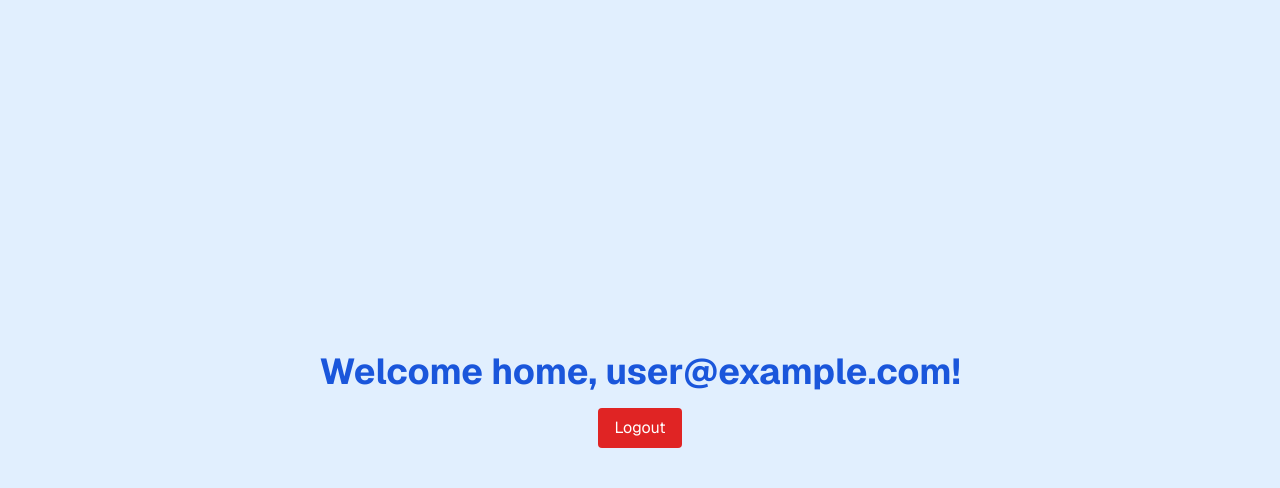
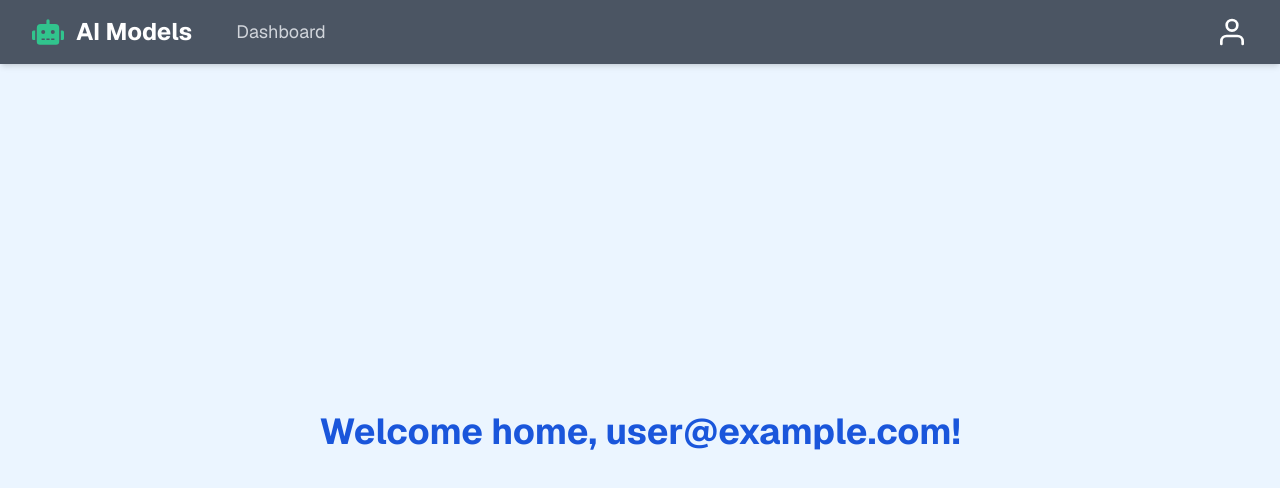
Before and after one commit to harishreyya/chatBot, a Next.js app: page / in a window 1280 px wide. Shown: the top 488 px of the page. Built offline with nearby package versions, Linux system fonts and the light colour scheme; no server answers; sample sign-in values are in the browser's storage.

Commit message:
added header

```diff
--- a/package.json
+++ b/package.json
@@ -9,6 +9,7 @@
     "lint": "next lint"
   },
   "dependencies": {
+    "@heroicons/react": "^2.2.0",
     "@next-auth/prisma-adapter": "^1.0.7",
     "@prisma/client": "^6.6.0",
     "flowbite": "^3.1.2",
@@ -21,6 +22,7 @@
     "react": "^19.0.0",
     "react-dom": "^19.0.0",
     "react-hot-toast": "^2.5.2",
+    "react-icons": "^5.5.0",
     "react-otp-input": "^3.1.1"
   },
   "devDependencies": {
--- a/src/app/page.tsx
+++ b/src/app/page.tsx
@@ -1,34 +1,98 @@
-'use client';
+"use client";
 
-import { useEffect } from 'react';
-import { useSession, signOut } from 'next-auth/react';
-import { useRouter } from 'next/navigation';
+import { useEffect, useState } from "react";
+import { useSession, signOut } from "next-auth/react";
+import { useRouter } from "next/navigation";
+import { Button, Modal } from "flowbite-react";
+import { FiUser } from "react-icons/fi";
+import { FaRobot} from "react-icons/fa";
 
 export default function Home() {
   const { data: session, status } = useSession();
   const router = useRouter();
+  const [isMenuOpen, setIsMenuOpen] = useState(false);
+  const [isLogoutModalOpen, setIsLogoutModalOpen] = useState(false);
 
   useEffect(() => {
-    if (status === 'unauthenticated') {
-      router.replace('/auth/login');
+    if (status === "unauthenticated") {
+      router.replace("/auth/login");
     }
   }, [status, router]);
 
-  if (status === 'loading') return <div>Loading...</div>;
+  if (status === "loading") return <div>Loading...</div>;
+
+  const handleLogout = () => {
+    setIsLogoutModalOpen(false);
+    signOut({ redirect: true, callbackUrl: "/auth/login" });
+  };
 
   return (
-    <main className="flex flex-col items-center justify-center min-h-screen bg-blue-100 space-y-4">
-      <h1 className="text-4xl font-bold text-blue-700">
-        Welcome home, {session?.user?.email}!
-      </h1>
-     { session?.user?.email  && <button
-        onClick={() =>
-          signOut({ redirect: true, callbackUrl: '/auth/login' })
-        }
-        className="px-4 py-2 bg-red-600 text-white rounded hover:bg-red-700"
+    <div className="min-h-screen bg-blue-50 flex flex-col">
+
+  <header className="flex items-center justify-between bg-gray-600 px-8 py-4 shadow-md ">
+  <div className="flex items-center gap-3">
+    <FaRobot className="h-8 w-8 text-green-400" />
+    <span className="text-2xl font-bold text-white">AI Models</span>
+    <span className="ml-4 pl-4 border-gray-600 text-lg text-gray-300">Dashboard</span>
+  </div>
+
+  {session?.user?.email && (
+    <div className="relative">
+      <button
+        onClick={() => setIsMenuOpen(!isMenuOpen)}
+        className="flex items-center focus:outline-none hover:opacity-80 transition"
       >
-        Logout
-      </button>}
-    </main>
+        <FiUser className="h-8 w-8 text-white cursor-pointer" />
+      </button>
+
+      {isMenuOpen && (
+        <div className="absolute right-0 mt-2 w-52 bg-white rounded-lg shadow-lg border border-gray-200 z-10">
+          <div className="p-4 border-b text-gray-800 text-sm">
+            {session.user.email}
+          </div>
+          <button
+            onClick={() => {
+              setIsMenuOpen(false);
+              setIsLogoutModalOpen(true);
+            }}
+            className="w-full text-left px-4 py-2 text-sm text-red-600 hover:bg-gray-100 rounded-b-lg cursor-pointer"
+          >
+            Logout
+          </button>
+        </div>
+      )}
+    </div>
+  )}
+</header>
+
+
+      <main className="flex-1 flex flex-col items-center justify-center space-y-4">
+        <h2 className="text-4xl font-bold text-blue-700">
+          Welcome home, {session?.user?.email}!
+        </h2>
+      </main>
+
+      <Modal
+  show={isLogoutModalOpen}
+  onClose={() => setIsLogoutModalOpen(false)}
+  size="sm"
+  popup
+>
+  <div className="p-4">
+    <h3 className="text-lg font-medium text-gray-900 mb-2">Confirm Logout</h3>
+    <p className="text-sm text-gray-600 mb-4">
+      Are you sure you want to log out from your account?
+    </p>
+    <div className="flex justify-end gap-2">
+      <Button color="gray" onClick={() => setIsLogoutModalOpen(false)} className="cursor-pointer">
+        Cancel
+      </Button>
+      <Button color="red" onClick={handleLogout} className="cursor-pointer">
+        Yes, Logout
+      </Button>
+    </div>
+  </div>
+</Modal>
+    </div>
   );
 }
```
Also changed, not shown: 1 other file (tests, documents, lock files or other folders).
